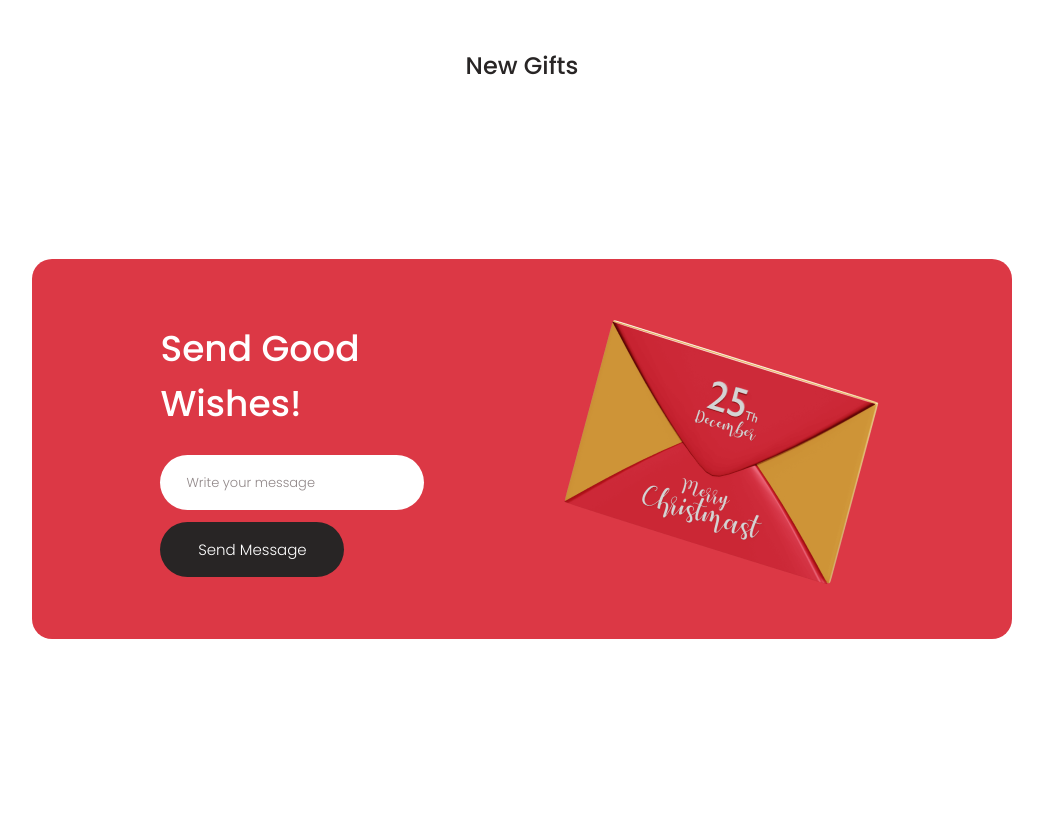
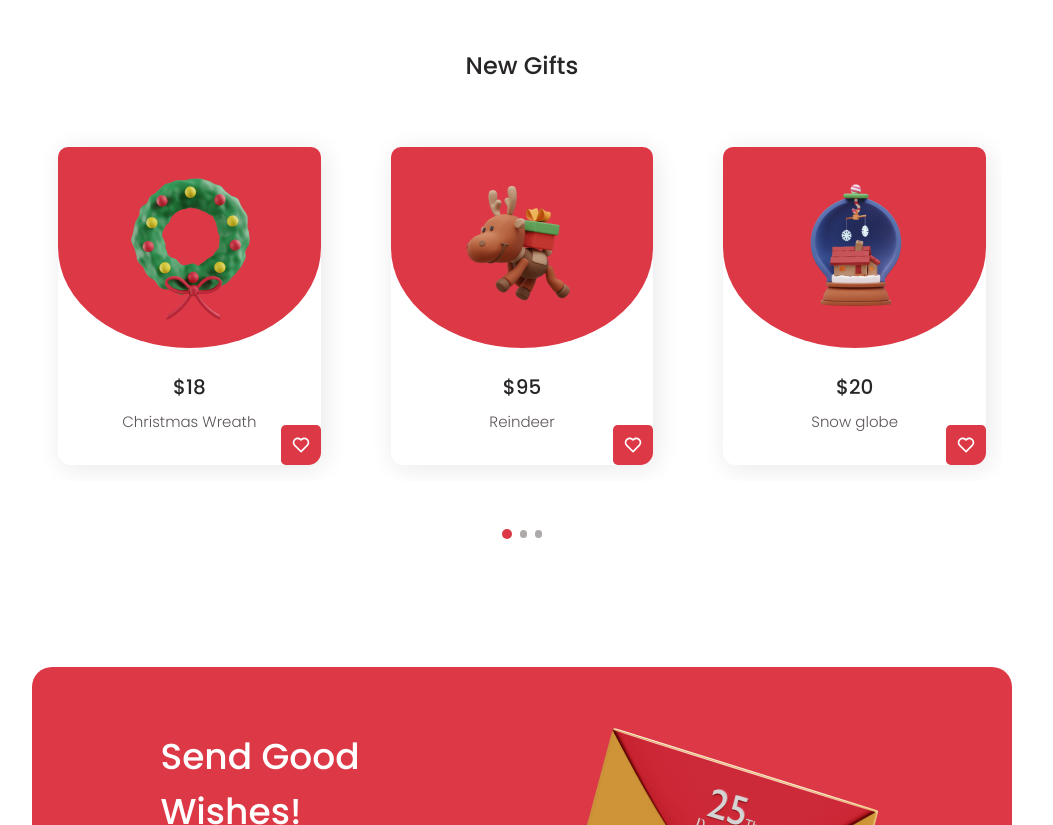
Before and after one commit to uiyeon831/christmas, a plain HTML site: page src/index.html in a window 1280 px wide. Shown: the part 2480-3305 px from the top of the page, without its empty margins (118-1171 px from the left). Drawn offline with nearby package versions, Linux system fonts and the light colour scheme.

Commit message:
add slider

```diff
--- a/src/assets/css/section5.css
+++ b/src/assets/css/section5.css
@@ -1,3 +1,109 @@
+.swiper-container {
+  max-width: 30rem;
+  height: 25.5rem;
+  display: flex;
+  flex-direction: column;
+  justify-content: space-between;
+  align-items: center;
+  gap: 3rem;
+}
+
+.swiper {
+  width: 100%;
+  height: 100%;
+  padding: 1rem;
+}
+
+.swiper-slide {
+  max-width: 17rem;
+  text-align: center;
+  display: flex;
+  flex-direction: column;
+  align-items: center;
+  gap: 1.5rem;
+  background-color: white;
+  box-shadow: 0.1875rem 0.1875rem 1.5rem rgba(48, 29, 30, 10%) ;
+  border-radius: 0.8rem;
+  position: relative;
+}
+
+.img-box {
+  width: 100%;
+  background-color: var(--first-color);
+  border-radius: 1rem;
+  border-bottom-left-radius: 80%;
+  border-bottom-right-radius: 80%;
+  padding: 1.5rem 0;
+}
+
+.img-box img {
+  width: 9.375rem;
+}
+
+.text-swiper {
+  display: flex;
+  flex-direction: column;
+  gap: 0.5rem;
+  text-align: center;
+}
+
+.swiper-title-text {
+  font: var(--D-h3-font-size-font);
+  color: var(--title-color);
+}
+
+.swiper-text {
+  font: var(--M-normal-font-size-font);
+  color: var(--text-color);
+}
+
+.swiper-heart-box {
+  width: 2.5rem;
+  height: 2.5rem;
+  background-color: var(--first-color);
+  border-radius: 0.3rem;
+  border-bottom-right-radius: 0.8rem;
+  position: absolute;
+  bottom: 0%;
+  right: 0%;
+  display: flex;
+  justify-content: center;
+  align-items: center;
+  &:hover{
+    cursor: pointer;
+  }
+}
+
+.swiper-heart-svg {
+  width: 1.25rem;
+  height: 1.25rem;
+}
+
+.swiper-pagination {
+  position: static;
+  display: flex;
+  justify-content: center;
+  align-items: center;
+  text-align: center;
+  transition: .3s opacity;
+  transform: translate3d(0, 0, 0);
+  z-index: 10;
+}
+
+.swiper-pagination-bullet {
+  width: 0.45rem;
+  height: 0.45rem;
+  background-color: var(--text-color);
+  opacity: 0.5;
+}
+
+.swiper-pagination-bullet-active {
+  width: 0.625rem;
+  height: 0.625rem;
+  background-color: var(--first-color);
+  opacity: 1;
+}
+
 .section5 {
   display: flex;
   flex-direction: column;
@@ -12,6 +118,10 @@
 }
 
 @media screen and (min-width: 768px) {
+  .swiper-container {
+    max-width: 60rem;
+  }
+
   .title-new-gift {
     font: var(--D-h2-font-size-font);
   }
--- a/src/index.html
+++ b/src/index.html
@@ -5,6 +5,7 @@
   <meta name="viewport" content="width=device-width, initial-scale=1.0">
   <title>Merry Christmas</title>
   <link rel="stylesheet" href="index.css">
+  <link rel="stylesheet" href="https://cdn.jsdelivr.net/npm/swiper@11/swiper-bundle.min.css" />
   <link rel="stylesheet" href="assets/css/foundation.css">
   <link rel="stylesheet" href="assets/css/header.css">
   <link rel="stylesheet" href="assets/css/main.css">
@@ -135,8 +136,72 @@
     <!-- 섹션 5 (new gift) -->
     <section class="section5">
       <p class="title-new-gift">New Gifts</p>
-      <div>
-
+      <div class="swiper-container">
+        <div class="swiper mySwiper">
+          <div class="swiper-wrapper">
+            <div class="swiper-slide">
+              <div class="img-box">
+                <img src="assets/png/wreath.png" alt="">
+              </div>
+              <div class="text-swiper">
+                <p class="swiper-title-text">$18</p>
+                <p class="swiper-text">Christmas Wreath</p>
+              </div>
+              <div class="swiper-heart-box">
+                <div class="swiper-heart-svg"></div>
+              </div>
+            </div>
+            <div class="swiper-slide">
+              <div class="img-box">
+                <img src="assets/png/rudolf.png" alt="">
+              </div>
+              <div class="text-swiper">
+                <p class="swiper-title-text">$95</p>
+                <p class="swiper-text">Reindeer</p>
+              </div>
+              <div class="swiper-heart-box">
+                <div class="swiper-heart-svg"></div>
+              </div>
+            </div>
+            <div class="swiper-slide">
+              <div class="img-box">
+                <img src="assets/png/snowball.png" alt="">
+              </div>
+              <div class="text-swiper">
+                <p class="swiper-title-text">$20</p>
+                <p class="swiper-text">Snow globe</p>
+              </div>
+              <div class="swiper-heart-box">
+                <div class="swiper-heart-svg"></div>
+              </div>
+            </div>
+            <div class="swiper-slide">
+              <div class="img-box">
+                <img src="assets/png/sledge.png" alt="">
+              </div>
+              <div class="text-swiper">
+                <p class="swiper-title-text">$75</p>
+                <p class="swiper-text">Sledge</p>
+              </div>
+              <div class="swiper-heart-box">
+                <div class="swiper-heart-svg"></div>
+              </div>
+            </div>
+            <div class="swiper-slide">
+              <div class="img-box">
+                <img src="assets/png/snowman.png" alt="">
+              </div>
+              <div class="text-swiper">
+                <p class="swiper-title-text">$35</p>
+                <p class="swiper-text">Snowman</p>
+              </div>
+              <div class="swiper-heart-box">
+                <div class="swiper-heart-svg"></div>
+              </div>
+            </div>
+          </div>
+        </div>
+        <div class="swiper-pagination"></div>
       </div>
     </section>
 
@@ -193,6 +258,9 @@
     <img src="assets/png/footer2.png" class="footer2">
   </footer>
 
+  <script src="https://cdn.jsdelivr.net/npm/swiper@11/swiper-bundle.min.js"></script>
+
+  <script src="js/swiper.js"></script>
   <script src="js/header.js"></script>
   <script src="js/section4.js"></script>
 </body>
--- /dev/null
+++ b/src/js/swiper.js
@@ -0,0 +1,28 @@
+const swiperHeartSvg = document.getElementsByClassName('swiper-heart-svg');
+
+for (let i = 0; i < swiperHeartSvg.length; i++) {
+  swiperHeartSvg[i].innerHTML = `
+  <svg width="20" height="20" viewBox="0 0 20 20" fill="none" xmlns="http://www.w3.org/2000/svg">
+  <path d="M10 3.82922C9.09203 2.9943 7.90353 2.53092 6.67002 2.53088C6.01714 2.53156 5.37084 2.66135 4.76831 2.91277C4.16577 3.1642 3.61891 3.5323 3.15919 3.99588C1.19836 5.96505 1.19919 9.04505 3.16086 11.0059L9.27086 17.1159C9.41252 17.3651 9.68586 17.5259 10 17.5259C10.129 17.5246 10.2559 17.4931 10.3706 17.4339C10.4852 17.3748 10.5843 17.2895 10.66 17.1851L16.8392 11.0059C18.8009 9.04422 18.8009 5.96505 16.8375 3.99255C16.378 3.52981 15.8316 3.16246 15.2297 2.91162C14.6277 2.66078 13.9821 2.53138 13.33 2.53088C12.0965 2.53109 10.9081 2.99444 10 3.82922ZM15.6592 5.17088C16.9617 6.48005 16.9625 8.52505 15.6609 9.82755L10 15.4884L4.33919 9.82755C3.03752 8.52505 3.03836 6.48005 4.33752 5.17422C4.97086 4.54422 5.79919 4.19755 6.67002 4.19755C7.54086 4.19755 8.36586 4.54422 8.99419 5.17255L9.41086 5.58922C9.48818 5.66667 9.58002 5.72812 9.68111 5.77005C9.78221 5.81197 9.89058 5.83355 10 5.83355C10.1095 5.83355 10.2178 5.81197 10.3189 5.77005C10.42 5.72812 10.5119 5.66667 10.5892 5.58922L11.0059 5.17255C12.2659 3.91505 14.4009 3.91838 15.6592 5.17088Z" fill="#fff"/>
+  </svg>
+  `
+}
+
+
+const swiper = new Swiper(".mySwiper", {
+  slidesPerView: 'auto',
+  spaceBetween: 30,
+  centeredSlides: true,
+  pagination: {
+    el: ".swiper-pagination",
+    clickable: true,
+  },
+  breakpointsbase: 'window',
+  breakpoints: {
+    768: {
+      slidesPerView: 3,
+      spaceBetween: 70,
+      centeredSlides: false,
+    }
+  }
+});
```
Also changed, not shown: src/assets/png/sledge.png (added).
